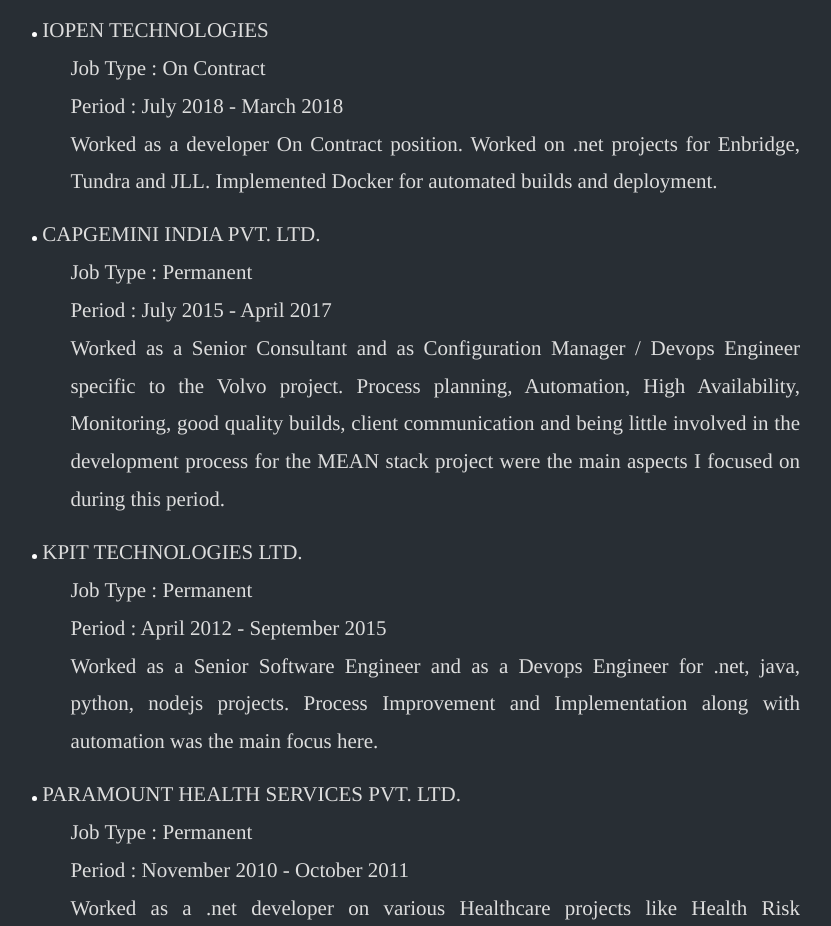
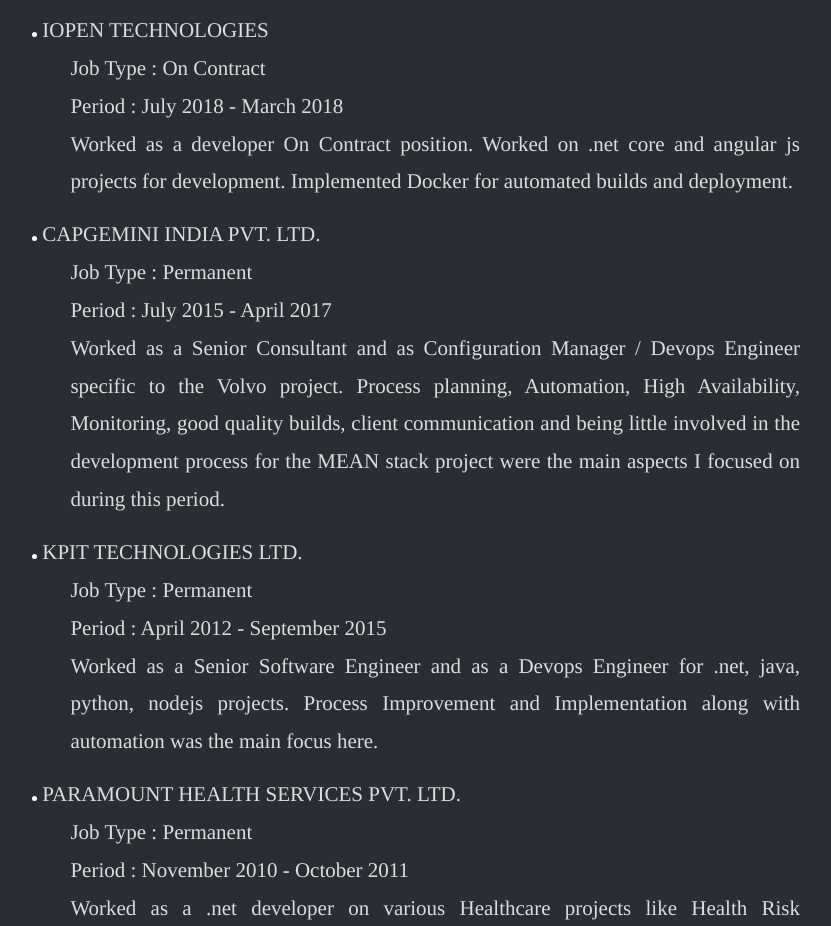
Before and after one commit to devops-user-007/suparn-portfolio, a website: page app/profile.html in a window 1280 px wide. Shown: the part 4410-5336 px from the top of the page, without its empty margins (224-1055 px from the left). Drawn offline with Linux system fonts and the light colour scheme.

Commit message:
Change in job description

```diff
--- a/app/profile.html
+++ b/app/profile.html
@@ -99,7 +99,7 @@
         <div>Period : July 2018 - March 2018</div>
         <div>
           Worked as a developer On Contract position.
-          Worked on .net projects for Enbridge, Tundra and JLL.
+          Worked on .net core and angular js projects for development.
           Implemented Docker for automated builds and deployment.
         </div>
       </div>
```
